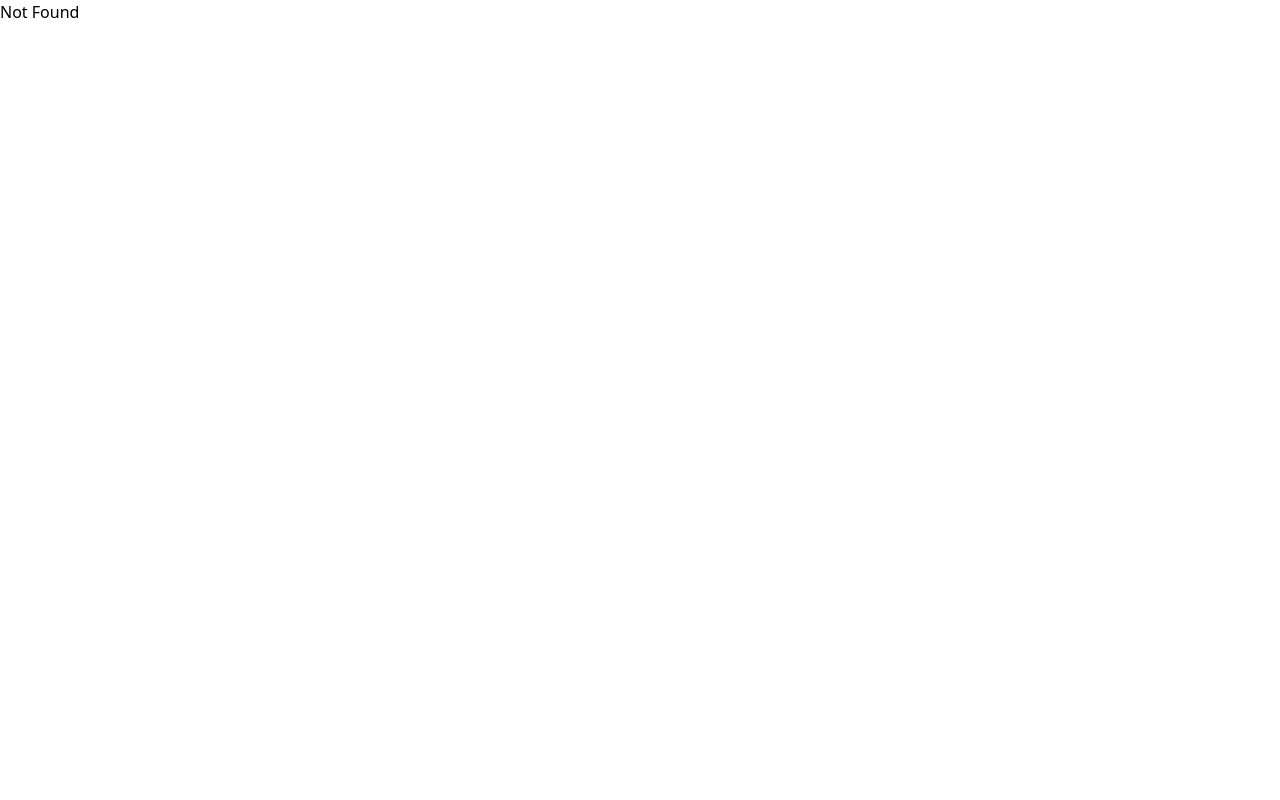
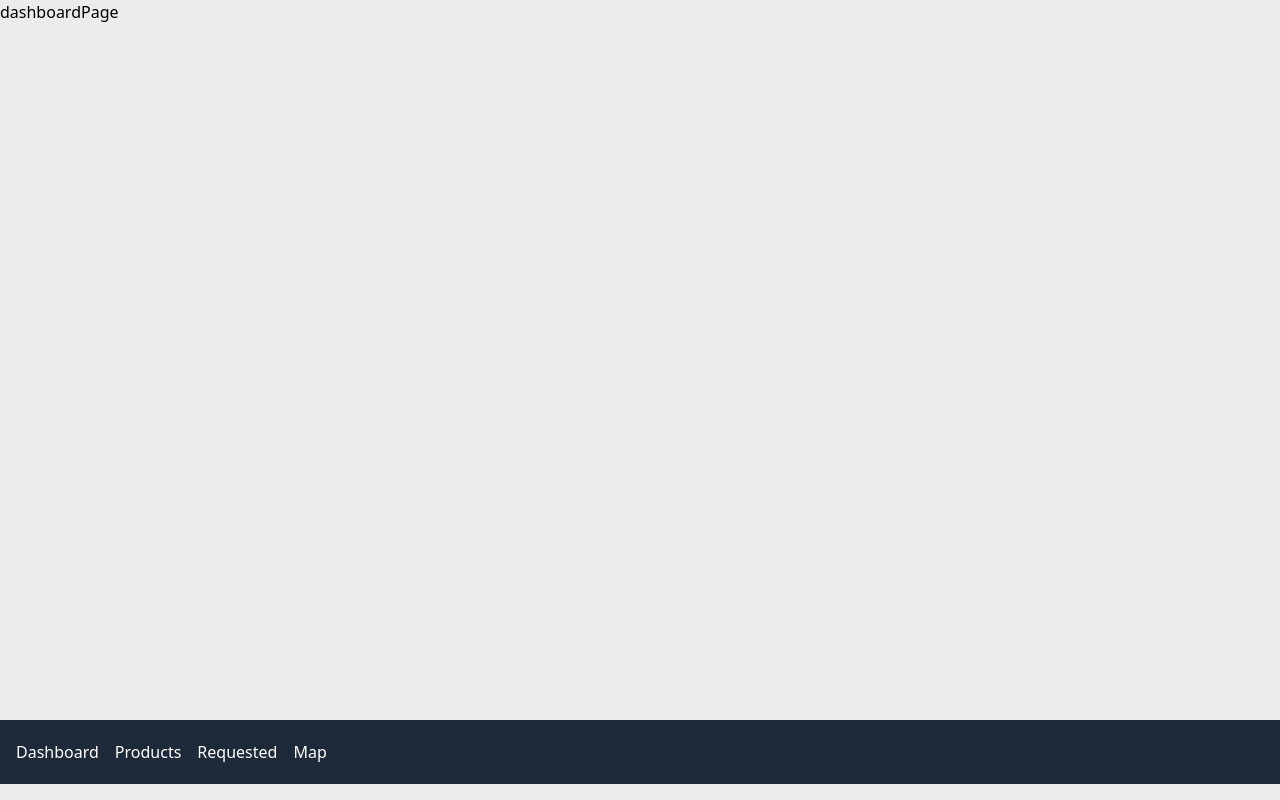
Before and after one commit to Adrienneme/dactoe-inventory-system, a React (Vite) app in the folder client/: page /dashboard in a window 1280 px wide. Built offline with nearby package versions, Linux system fonts and the light colour scheme.

Commit message:
feat: add dashboard route and page, update navbar, and fix background color

```diff
--- /dev/null
+++ b/client/src/components/layout/navbar.tsx
@@ -0,0 +1,14 @@
+const navbar = () => {
+  return (
+    <nav className="fixed bottom-4 w-full h-16 bg-gray-800 text-white flex items-center justify-between px-4 ">
+        <div className="flex flex-nowrap items-center gap-4">
+            <div>Dashboard</div>
+            <div>Products</div>
+            <div>Requested</div>
+            <div>Map</div>
+        </div>
+    </nav>
+  )
+}
+
+export default navbar
--- /dev/null
+++ b/client/src/features/dashboard/dashboardPage.tsx
@@ -0,0 +1,11 @@
+import Navbar from "@/components/layout/navbar"
+
+export const dashboardPage = () => {
+    return (
+        <div>
+            dashboardPage
+            <Navbar/>
+        </div>
+
+    )
+}
--- a/client/src/index.css
+++ b/client/src/index.css
@@ -3,7 +3,7 @@
 @custom-variant dark (&:is(.dark *));
 
 :root {
-  --background: oklch(1.0000 0 0);
+  --background: oklch(94.309% 0.00011 271.152);
   --foreground: oklch(0 0 0);
   --card: oklch(0.9249 0 0);
   --card-foreground: oklch(0 0 0);
--- a/client/src/routeTree.gen.ts
+++ b/client/src/routeTree.gen.ts
@@ -11,6 +11,7 @@
 import { Route as rootRouteImport } from './routes/__root'
 import { Route as SignupRouteImport } from './routes/signup'
 import { Route as LoginRouteImport } from './routes/login'
+import { Route as DashboardRouteImport } from './routes/dashboard'
 
 const SignupRoute = SignupRouteImport.update({
   id: '/signup',
@@ -22,29 +23,38 @@ const LoginRoute = LoginRouteImport.update({
   path: '/login',
   getParentRoute: () => rootRouteImport,
 } as any)
+const DashboardRoute = DashboardRouteImport.update({
+  id: '/dashboard',
+  path: '/dashboard',
+  getParentRoute: () => rootRouteImport,
+} as any)
 
 export interface FileRoutesByFullPath {
+  '/dashboard': typeof DashboardRoute
   '/login': typeof LoginRoute
   '/signup': typeof SignupRoute
 }
 export interface FileRoutesByTo {
+  '/dashboard': typeof DashboardRoute
   '/login': typeof LoginRoute
   '/signup': typeof SignupRoute
 }
 export interface FileRoutesById {
   __root__: typeof rootRouteImport
+  '/dashboard': typeof DashboardRoute
   '/login': typeof LoginRoute
   '/signup': typeof SignupRoute
 }
 export interface FileRouteTypes {
   fileRoutesByFullPath: FileRoutesByFullPath
-  fullPaths: '/login' | '/signup'
+  fullPaths: '/dashboard' | '/login' | '/signup'
   fileRoutesByTo: FileRoutesByTo
-  to: '/login' | '/signup'
-  id: '__root__' | '/login' | '/signup'
+  to: '/dashboard' | '/login' | '/signup'
+  id: '__root__' | '/dashboard' | '/login' | '/signup'
   fileRoutesById: FileRoutesById
 }
 export interface RootRouteChildren {
+  DashboardRoute: typeof DashboardRoute
   LoginRoute: typeof LoginRoute
   SignupRoute: typeof SignupRoute
 }
@@ -65,10 +75,18 @@ declare module '@tanstack/react-router' {
       preLoaderRoute: typeof LoginRouteImport
       parentRoute: typeof rootRouteImport
     }
+    '/dashboard': {
+      id: '/dashboard'
+      path: '/dashboard'
+      fullPath: '/dashboard'
+      preLoaderRoute: typeof DashboardRouteImport
+      parentRoute: typeof rootRouteImport
+    }
   }
 }
 
 const rootRouteChildren: RootRouteChildren = {
+  DashboardRoute: DashboardRoute,
   LoginRoute: LoginRoute,
   SignupRoute: SignupRoute,
 }
--- /dev/null
+++ b/client/src/routes/dashboard.tsx
@@ -0,0 +1,6 @@
+import { dashboardPage } from '@/features/dashboard/dashboardPage'
+import { createFileRoute } from '@tanstack/react-router'
+
+export const Route = createFileRoute('/dashboard')({
+  component: dashboardPage,
+})
--- a/client/src/routes/signup.tsx
+++ b/client/src/routes/signup.tsx
@@ -1,6 +1,6 @@
 import { createFileRoute } from '@tanstack/react-router'
-import signUp from "@/features/auth/signupPage"
+import signupPage from "@/features/auth/signupPage"
 
 export const Route = createFileRoute('/signup')({
-  component: signUp,
+  component: signupPage,
 })
```
